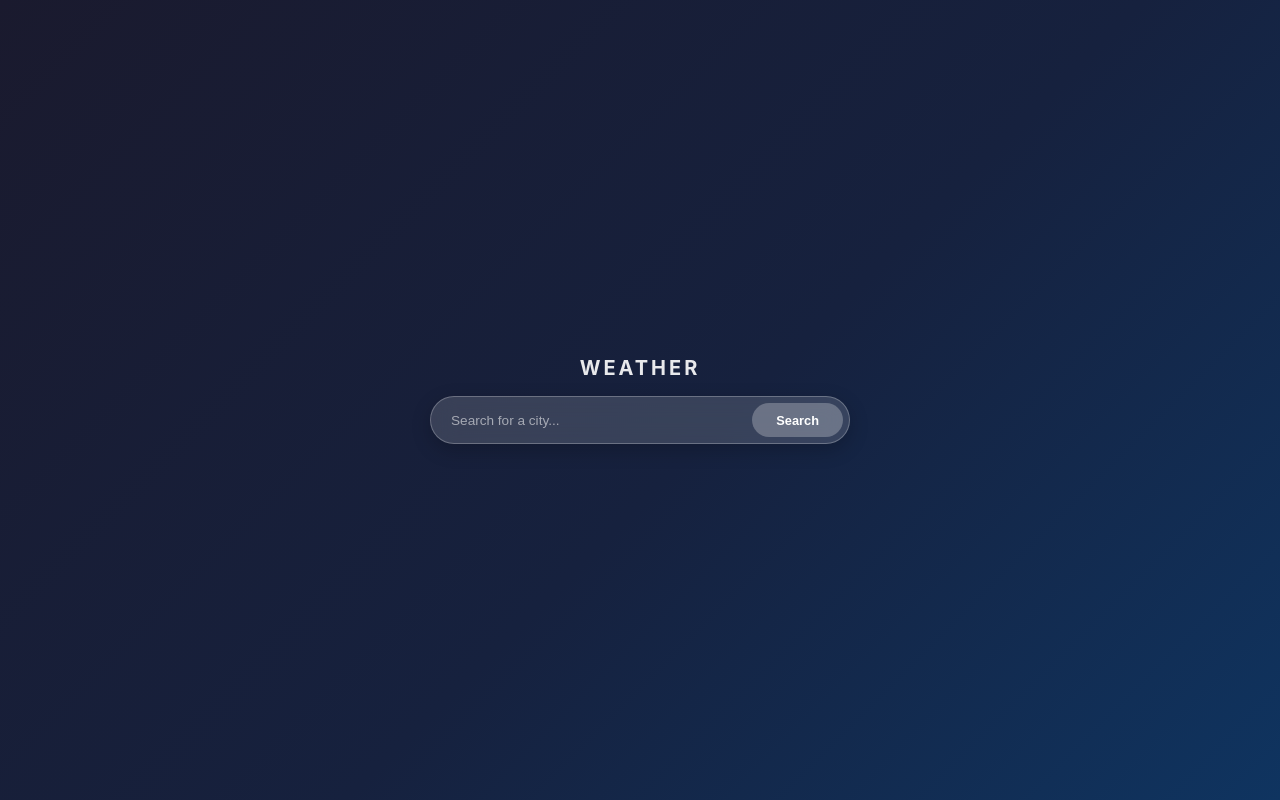
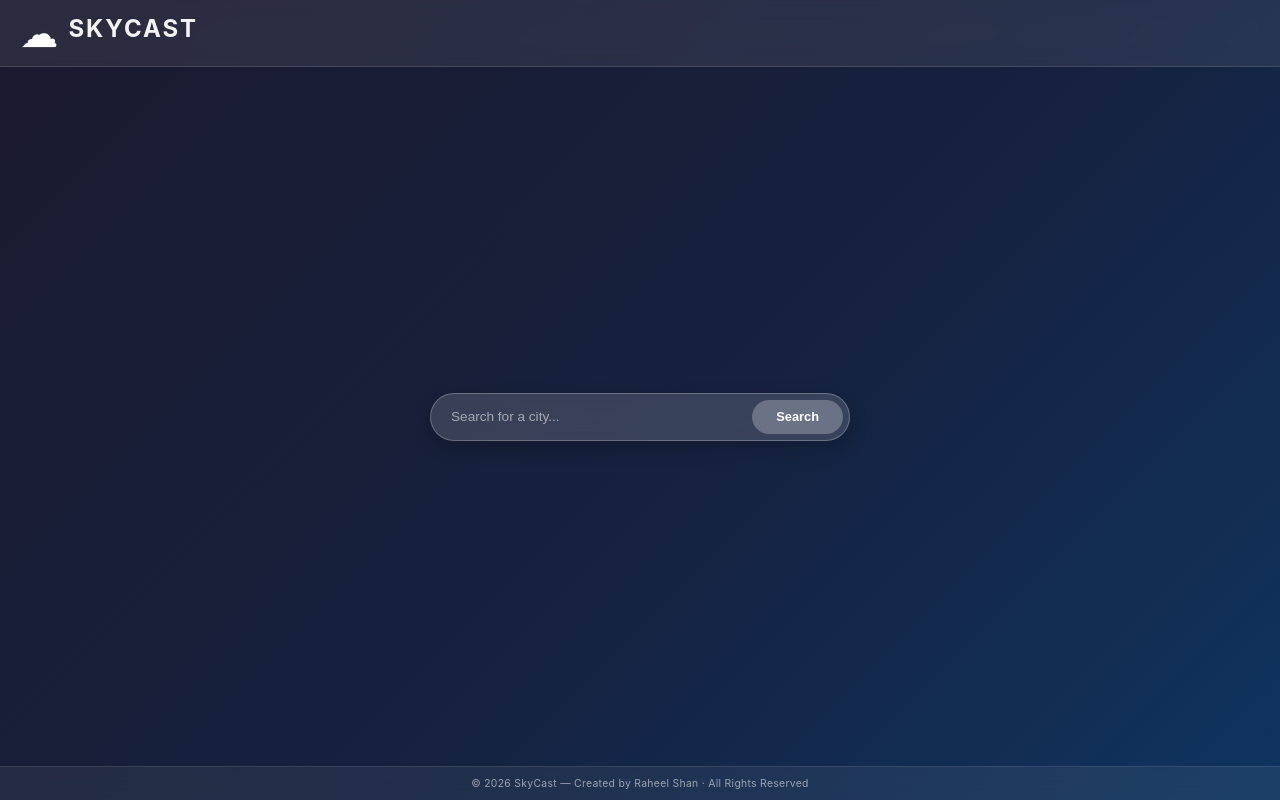
Before and after one commit to raheel1435/weather-app, a React (Create React App) app: page / in a window 1280 px wide. Built offline with nearby package versions, Linux system fonts and the light colour scheme.

Commit message:
css setting of header and footer. naming app

```diff
--- a/src/App.css
+++ b/src/App.css
@@ -3,11 +3,7 @@
   overflow: hidden;
   display: flex;
   flex-direction: column;
-  align-items: center;
-  justify-content: center;
-  padding: 16px;
-  box-sizing: border-box;
-  text-align: center;
+  align-items: stretch;
   color: white;
   background: linear-gradient(135deg, #1a1a2e 0%, #16213e 55%, #0f3460 100%);
   transition: background-image 0.6s ease;
@@ -20,11 +16,13 @@
   background-repeat: no-repeat;
 }
 
-.app-title {
-  margin: 0 0 clamp(10px, 2vh, 20px);
-  font-size: clamp(1.1rem, 2.5vh, 1.6rem);
-  font-weight: 700;
-  letter-spacing: 3px;
-  text-transform: uppercase;
-  opacity: 0.9;
+.app-main {
+  flex: 1;
+  display: flex;
+  flex-direction: column;
+  align-items: center;
+  justify-content: center;
+  padding: 16px;
+  box-sizing: border-box;
+  text-align: center;
 }
--- a/src/App.js
+++ b/src/App.js
@@ -1,4 +1,6 @@
-import { useState } from 'react';
+import { useState, useEffect } from 'react';
+import Header from './Components/Header';
+import Footer from './Components/Footer';
 import SearchBar from './Components/SearchBar';
 import WeatherDisplay from './Components/WeatherDisplay';
 import Loader from './Components/Loader';
@@ -6,28 +8,16 @@ import ErrorMessage from './Components/ErrorMessage';
 import './App.css';
 
 function App() {
+  const [query, setQuery] = useState('');
   const [weather, setWeather] = useState(null);
   const [loading, setLoading] = useState(false);
   const [error, setError] = useState('');
   const [bgImage, setBgImage] = useState('');
 
-  const fetchBackground = async (cityName, condition) => {
-    const query = encodeURIComponent(`${cityName} ${condition}`);
-    const res = await fetch(
-      `https://api.unsplash.com/search/photos?query=${query}&per_page=1&orientation=landscape&client_id=${process.env.REACT_APP_UNSPLASH_ACCESS_KEY}`
-    );
-    const data = await res.json();
-    if (data.results && data.results.length > 0) {
-      setBgImage(data.results[0].urls.full);
-    }
-  };
+  useEffect(() => {
+    if (!query) return;
 
-  const fetchWeather = async (cityName) => {
-    if (!cityName) {
-      setError('Please enter a city name');
-      return;
-    }
-
+    const fetchWeather = async () => {
       try {
         setLoading(true);
         setError('');
@@ -35,7 +25,7 @@ function App() {
         setBgImage('');
 
         const res = await fetch(
-        `https://api.openweathermap.org/data/2.5/weather?q=${cityName}&units=metric&appid=${process.env.REACT_APP_WEATHER_API_KEY}`
+          `https://api.openweathermap.org/data/2.5/weather?q=${query}&units=metric&appid=${process.env.REACT_APP_WEATHER_API_KEY}`
         );
 
         if (!res.ok) {
@@ -45,7 +35,7 @@ function App() {
 
         const data = await res.json();
         setWeather(data);
-      await fetchBackground(cityName, data.weather[0].main);
+        fetchBackground(query, data.weather[0].main);
       } catch (err) {
         setError(err.message);
       } finally {
@@ -53,16 +43,46 @@ function App() {
       }
     };
 
+    fetchWeather();
+  }, [query]);
+
+  const fetchBackground = async (cityName, condition) => {
+    try {
+      const searchQuery = encodeURIComponent(`${cityName} ${condition}`);
+      const res = await fetch(
+        `https://api.unsplash.com/search/photos?query=${searchQuery}&per_page=1&orientation=landscape&client_id=${process.env.REACT_APP_UNSPLASH_ACCESS_KEY}`
+      );
+      const data = await res.json();
+      if (data.results && data.results.length > 0) {
+        setBgImage(data.results[0].urls.full);
+      }
+    } catch {
+      // background image is non-critical, fail silently
+    }
+  };
+
+  const handleSearch = (cityName) => {
+    if (!cityName) {
+      setError('Please enter a city name');
+      return;
+    }
+    setError('');
+    setQuery(cityName);
+  };
+
   return (
     <div
       className={`App${bgImage ? ' has-bg' : ''}`}
       style={bgImage ? { '--bg-image': `url(${bgImage})` } : {}}
     >
-      <h1 className="app-title">Weather</h1>
-      <SearchBar onSearch={fetchWeather} />
+      <Header />
+      <main className="app-main">
+        <SearchBar onSearch={handleSearch} />
         {loading && <Loader />}
         {error && <ErrorMessage message={error} />}
         {weather && <WeatherDisplay data={weather} />}
+      </main>
+      <Footer />
     </div>
   );
 }
--- /dev/null
+++ b/src/Components/Footer.css
@@ -0,0 +1,20 @@
+.footer {
+  width: 100%;
+  display: flex;
+  align-items: center;
+  justify-content: center;
+  padding: 10px 20px;
+  background: rgba(255, 255, 255, 0.06);
+  backdrop-filter: blur(10px);
+  -webkit-backdrop-filter: blur(10px);
+  border-top: 1px solid rgba(255, 255, 255, 0.1);
+  box-sizing: border-box;
+  flex-shrink: 0;
+}
+
+.footer p {
+  margin: 0;
+  font-size: clamp(0.65rem, 1.2vh, 0.78rem);
+  opacity: 0.55;
+  letter-spacing: 0.3px;
+}
--- /dev/null
+++ b/src/Components/Footer.js
@@ -0,0 +1,11 @@
+import './Footer.css';
+
+function Footer() {
+  return (
+    <footer className="footer">
+      <p>© {new Date().getFullYear()} SkyCast &mdash; Created by Raheel Shan &middot; All Rights Reserved</p>
+    </footer>
+  );
+}
+
+export default Footer;
--- /dev/null
+++ b/src/Components/Header.css
@@ -0,0 +1,28 @@
+.header {
+  width: 100%;
+  display: flex;
+  align-items: left;
+  justify-content: left;
+  gap: 10px;
+  padding: 14px 20px;
+  background: rgba(255, 255, 255, 0.08);
+  backdrop-filter: blur(10px);
+  -webkit-backdrop-filter: blur(10px);
+  border-bottom: 1px solid rgba(255, 255, 255, 0.12);
+  box-sizing: border-box;
+  flex-shrink: 0;
+}
+
+.header-logo {
+  font-size: 2.4rem;
+  line-height: 1;
+}
+
+.header-title {
+  margin: 0;
+  font-size: clamp(1.5rem, 2.5vh, 1.4rem);
+  font-weight: 700;
+  letter-spacing: 2px;
+  text-transform: uppercase;
+  opacity: 0.95;
+}
--- /dev/null
+++ b/src/Components/Header.js
@@ -0,0 +1,12 @@
+import './Header.css';
+
+function Header() {
+  return (
+    <header className="header">
+      <span className="header-logo">&#9729;</span>
+      <h1 className="header-title">SkyCast</h1>
+    </header>
+  );
+}
+
+export default Header;
```
Lines whose indentation alone changed are shown as unchanged.
